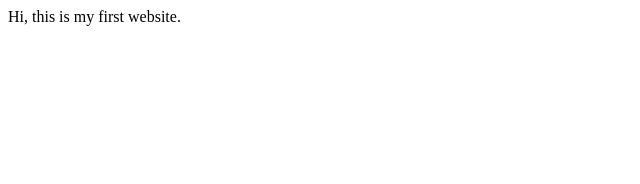
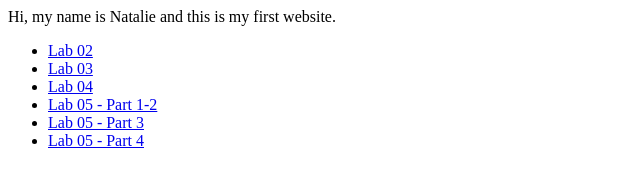
Before and after one commit to nataliecly/comp1537-setE, a plain HTML site: page index.html in a window 1280 px wide. Shown: the whole page, without its empty margins (0-640 px from the left). Drawn offline with Linux system fonts and the light colour scheme.

Commit message:
Update website home page

```diff
--- a/index.html
+++ b/index.html
@@ -5,7 +5,28 @@
 </head>
 
 <body>
-    Hi, this is my first website.
+    Hi, my name is Natalie and this is my first website.
 </body>
 
+<ul>
+    <li>
+        <a href="https://lovely-sfogliatella-35e68d.netlify.app/lab02"> Lab 02 </a>
+    </li>
+    <li>
+        <a href="https://lovely-sfogliatella-35e68d.netlify.app/lab03"> Lab 03 </a>
+    </li>
+    <li>
+        <a href="https://lovely-sfogliatella-35e68d.netlify.app/lab04"> Lab 04 </a>
+    </li>
+    <li>
+        <a href="https://lovely-sfogliatella-35e68d.netlify.app/lab05/part1-2"> Lab 05 - Part 1-2 </a>
+    </li>
+    <li>
+        <a href="https://lovely-sfogliatella-35e68d.netlify.app/lab05/part3"> Lab 05 - Part 3 </a>
+    </li>
+    <li>
+       <a href="https://lovely-sfogliatella-35e68d.netlify.app/lab05/part4"> Lab 05 - Part 4 </a>
+    </li>
+</ul>
+
 </html>
```
Also changed, not shown: 1 other file.
